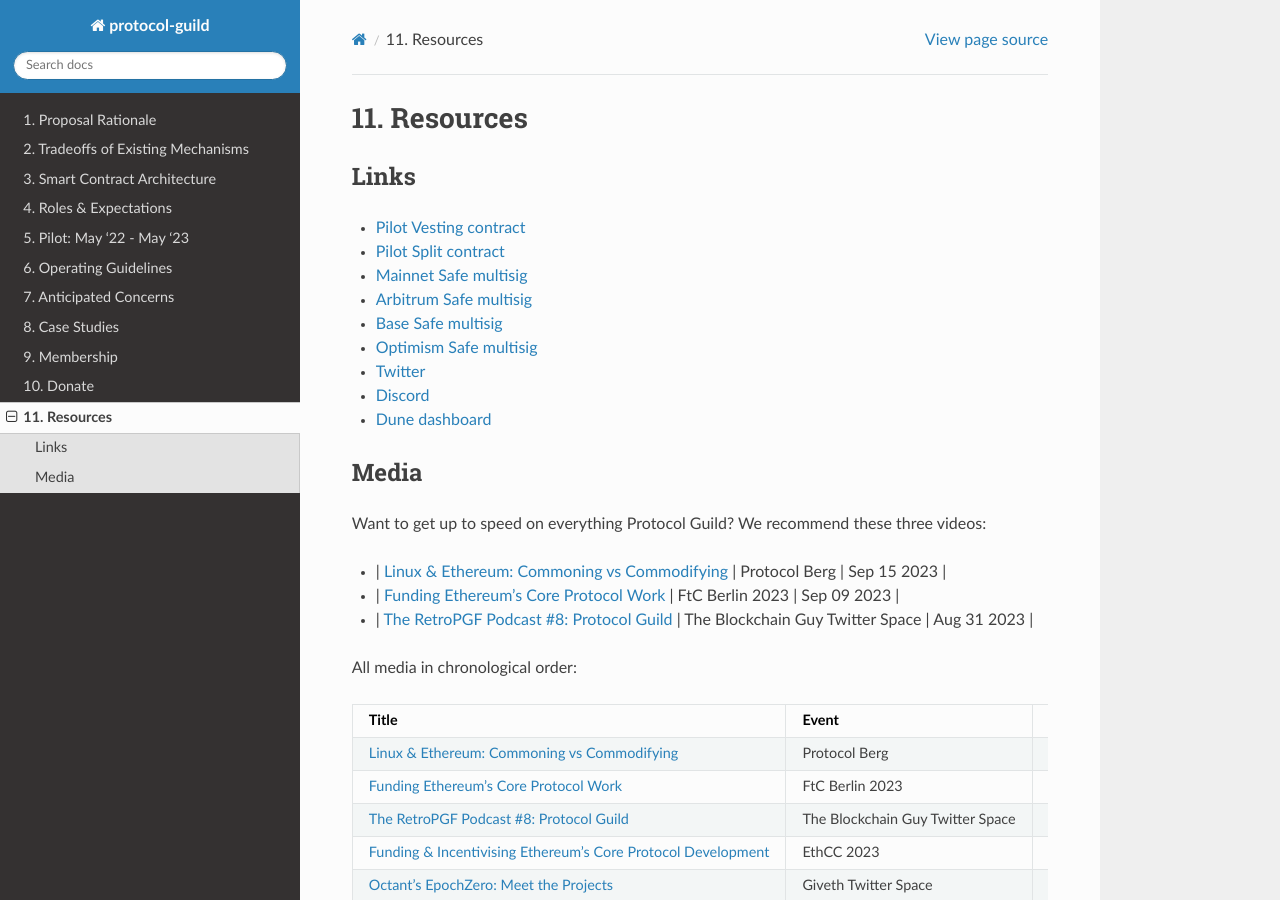
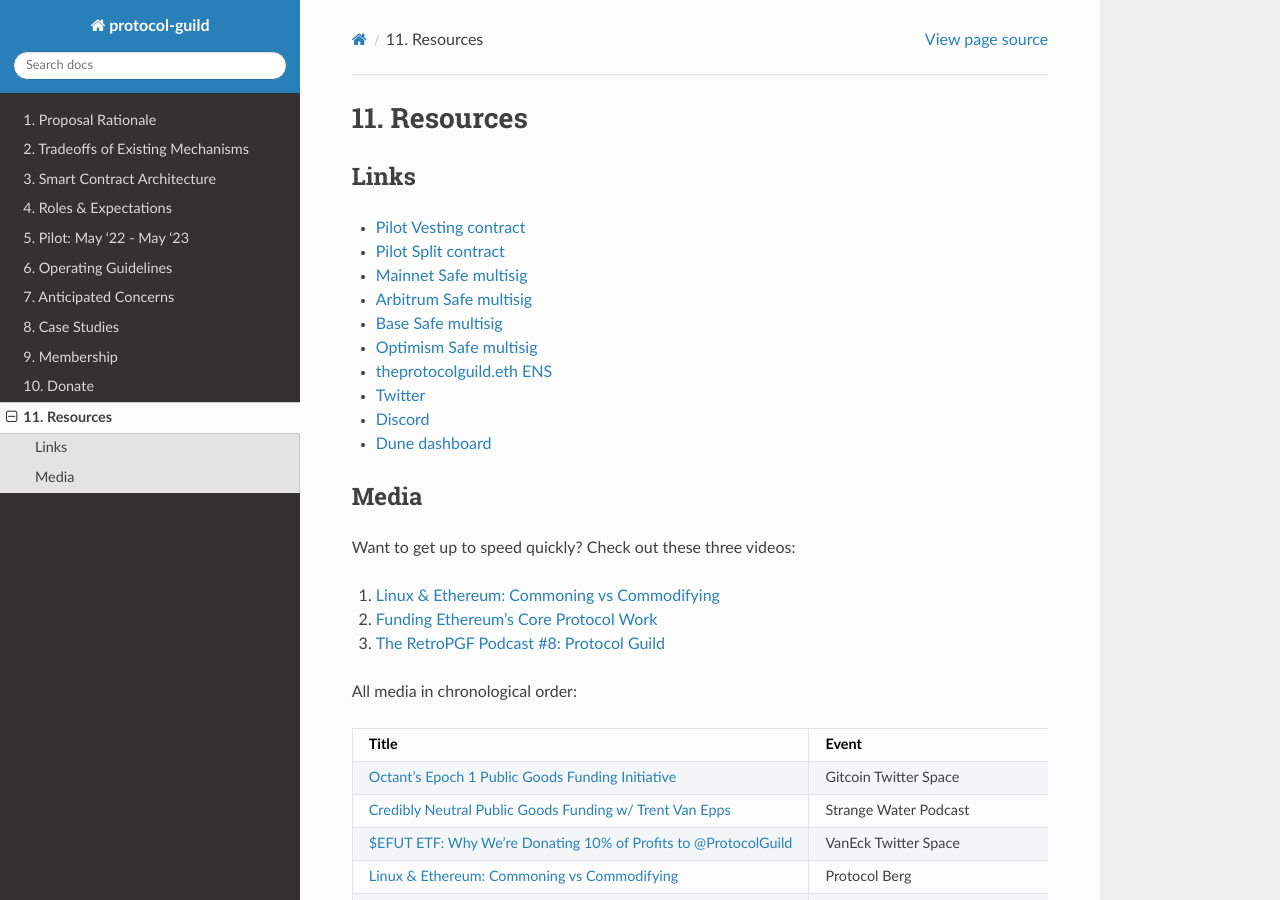
Before and after one commit to protocolguild/documentation, a Sphinx documentation site: the page built from docs/11-resources.md, in a window 1280 px wide and 900 px high. Built offline with Sphinx 7.4.7 and the Read the Docs theme 2.0.0, drawn with Linux system fonts in a browser that asks for light colours.

Commit message:
Add ENS to links and add new media
- Added ENS to links
- Changed formatting and text of top 3 vids
- Added Octant, VanEck and Strange Water media

```diff
--- a/docs/11-resources.md
+++ b/docs/11-resources.md
@@ -8,24 +8,26 @@
 - [Arbitrum Safe multisig](https://app.safe.global/balances?safe=arb1:0x29031805D0f40E5dcDE21A236FB4a69e6e0423B2)
 - [Base Safe multisig](https://app.safe.global/balances?safe=base:0x92B97eC7FE03b4e75Ebd54e4cbe3cd6950591353)
 - [Optimism Safe multisig](https://app.safe.global/balances?safe=oeth:0x728D29E9E06cE5d846242692dF05467076c19849)
+- [theprotocolguild.eth ENS](https://app.ens.domains/theprotocolguild.eth)
 - [Twitter](https://twitter.com/protocolguild)
 - [Discord](https://discord.com/invite/HaUhXYsMyC)
 - [Dune dashboard](https://dune.com/protocolguild/protocol-guild)
 
 ## Media
 
-Want to get up to speed on everything Protocol Guild? We recommend these three videos:
+Want to get up to speed quickly? Check out these three videos:
 
-- | [Linux & Ethereum: Commoning vs Commodifying](https://watch.protocol.berlin/ethberlin/protocol_berg/session/protocol_guild_funding__incentivising_core_protocol_work) | Protocol Berg | Sep 15 2023 |
-
-- | [Funding Ethereum's Core Protocol Work](https://app.streameth.org/funding_the_commons/funding_the_commons_berlin_2023/session/funding_ethereums_core_protocol_work) | FtC Berlin 2023 | Sep 09 2023 |
-
-- | [The RetroPGF Podcast #8: Protocol Guild](https://twitter.com/i/spaces/1LyxBqWnjopJN?s=20) | The Blockchain Guy Twitter Space | Aug 31 2023 |
+1. [Linux & Ethereum: Commoning vs Commodifying](https://watch.protocol.berlin/ethberlin/protocol_berg/session/protocol_guild_funding__incentivising_core_protocol_work)
+2. [Funding Ethereum's Core Protocol Work](https://app.streameth.org/funding_the_commons/funding_the_commons_berlin_2023/session/funding_ethereums_core_protocol_work)
+3. [The RetroPGF Podcast #8: Protocol Guild](https://twitter.com/i/spaces/1LyxBqWnjopJN?s=20)
 
 All media in chronological order:
 
 | Title | Event | Date |
 |:----|:----|:----|
+| [Octant’s Epoch 1 Public Goods Funding Initiative](https://twitter.com/i/spaces/1YpKkwOZpNdKj?s=20) | Gitcoin Twitter Space | Oct 11 2023 |
+| [Credibly Neutral Public Goods Funding w/ Trent Van Epps](https://youtu.be/xISUVbyJp6k) | Strange Water Podcast | Oct 05 2023 |
+| [$EFUT ETF: Why We’re Donating 10% of Profits to @ProtocolGuild](https://twitter.com/i/spaces/1lPJqbrjYjbxb) | VanEck Twitter Space | Oct 04 2023 |
 | [Linux & Ethereum: Commoning vs Commodifying](https://watch.protocol.berlin/ethberlin/protocol_berg/session/protocol_guild_funding__incentivising_core_protocol_work) | Protocol Berg | Sep 15 2023 |
 | [Funding Ethereum's Core Protocol Work](https://app.streameth.org/funding_the_commons/funding_the_commons_berlin_2023/session/funding_ethereums_core_protocol_work) | FtC Berlin 2023 | Sep 09 2023 |
 | [The RetroPGF Podcast #8: Protocol Guild](https://twitter.com/i/spaces/1LyxBqWnjopJN?s=20) | The Blockchain Guy Twitter Space | Aug 31 2023 |
```
